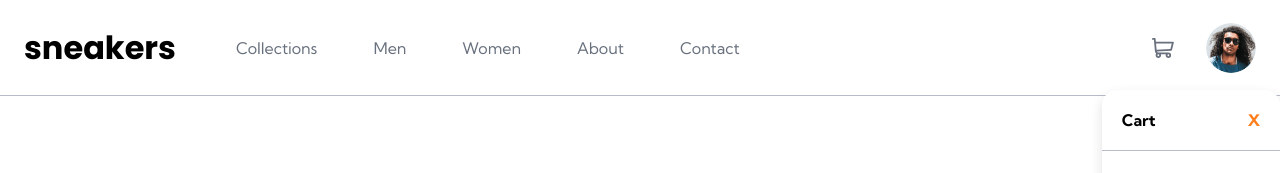
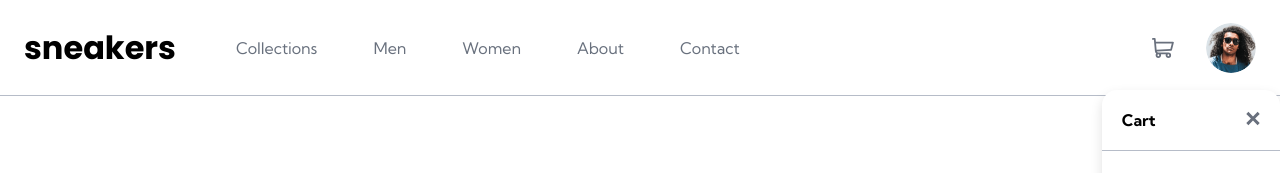
Before and after one commit to Mavreon/E-commerce_Product_Page, a React (Create React App) app: page / in a window 1280 px wide. Both pictures are taken after a click on the element 1163 px from the left and 47 px from the top of the page. Shown: the top 173 px of the page. Built offline with nearby package versions, Linux system fonts and the light colour scheme.

Commit message:
Minor Update

```diff
--- a/src/components/Cart/Cart.js
+++ b/src/components/Cart/Cart.js
@@ -2,6 +2,7 @@ import React,{useContext} from "react"
 import styles from './Cart.module.css'
 import CartItem from "./CartItem"
 import CartContext from "../../context/cart-context"
+import closeIcon from '../../images/icon-close.svg'
 
 const Cart = (props)=>{
     const ctx = useContext(CartContext)
@@ -14,7 +15,7 @@ const Cart = (props)=>{
                 <p className={styles.header}>
                     Cart
                     <span className={styles['close-btn']} onClick={onClickCloseBtn}>
-                        X
+                        <img src={closeIcon} alt='Next Icon'/>
                     </span>
                 </p>
                 <div className={styles.cartListBox}>
--- a/src/components/Cart/Cart.module.css
+++ b/src/components/Cart/Cart.module.css
@@ -57,6 +57,10 @@
     cursor: pointer;
 }
 
+.close-btn:hover{
+    filter: contrast(100);
+}
+
 .checkoutBtn:active, .checkoutBtn:hover{
     filter:contrast(12);
 }
--- a/src/components/Lightbox/Lightbox.js
+++ b/src/components/Lightbox/Lightbox.js
@@ -1,4 +1,4 @@
-import React,{useState, Fragment} from "react";
+import React,{useState} from "react";
 import ReactDOM from "react-dom"
 import styles from './Lightbox.module.css'
 import SubImageList from "../Product/SubImageList";
--- a/src/index.css
+++ b/src/index.css
@@ -33,6 +33,7 @@ body {
   max-width: 144rem;
   margin: 0 auto;
   position: relative;
+  height: auto;
 }
 
 @media (max-width: 500px) {
```
